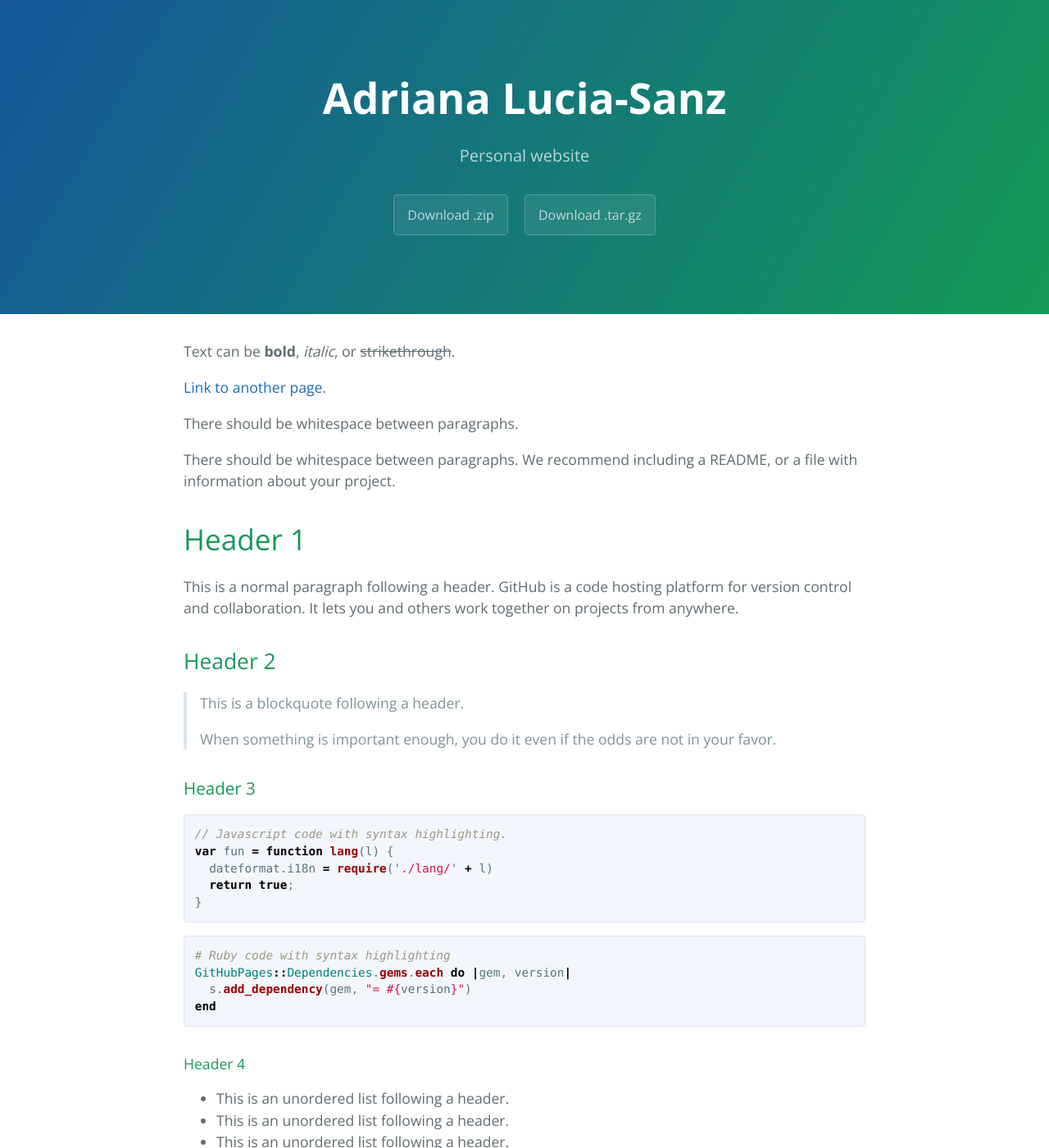
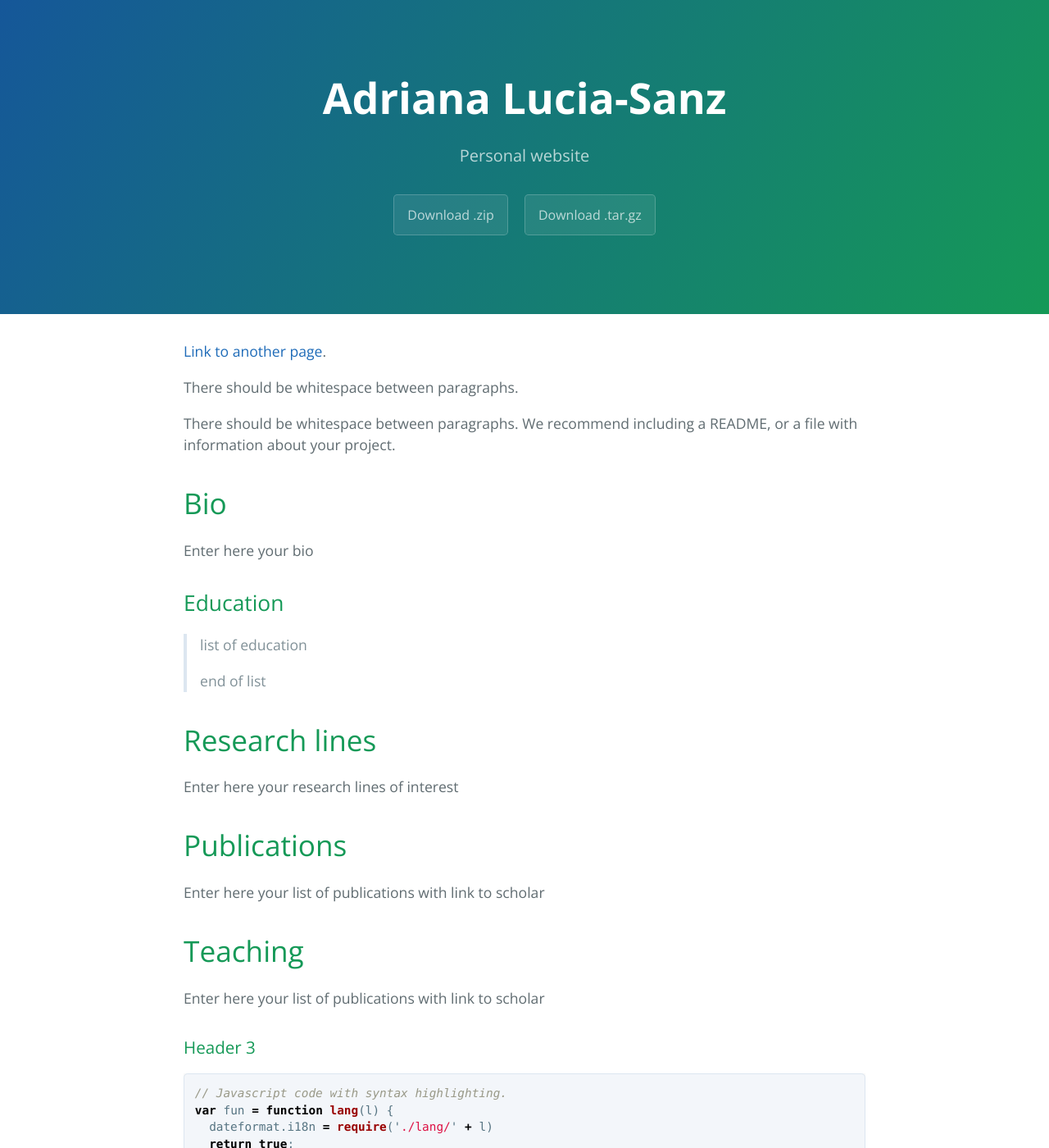
Before and after one commit to aluciasanz/aluciasanz.github.io, a Jekyll site: the page built from index.md, in a window 1280 px wide and 1400 px high. Shown: the whole window at 82% size. Built offline with Jekyll 4.4.1, drawn with Linux system fonts in a browser that asks for light colours.

Commit message:
Update index.md

```diff
--- a/index.md
+++ b/index.md
@@ -2,7 +2,6 @@
 layout: default
 ---
 
-Text can be **bold**, _italic_, or ~~strikethrough~~.
 
 [Link to another page](./another-page.html).
 
@@ -10,15 +9,23 @@ There should be whitespace between paragraphs.
 
 There should be whitespace between paragraphs. We recommend including a README, or a file with information about your project.
 
-# Header 1
+# Bio
+Enter here your bio
 
-This is a normal paragraph following a header. GitHub is a code hosting platform for version control and collaboration. It lets you and others work together on projects from anywhere.
+## Education
 
-## Header 2
+> list of education
+>
+> end of list
 
-> This is a blockquote following a header.
->
-> When something is important enough, you do it even if the odds are not in your favor.
+# Research lines
+Enter here your research lines of interest
+
+# Publications
+Enter here your list of publications with link to scholar
+
+# Teaching
+Enter here your list of publications with link to scholar
 
 ### Header 3
 
```
